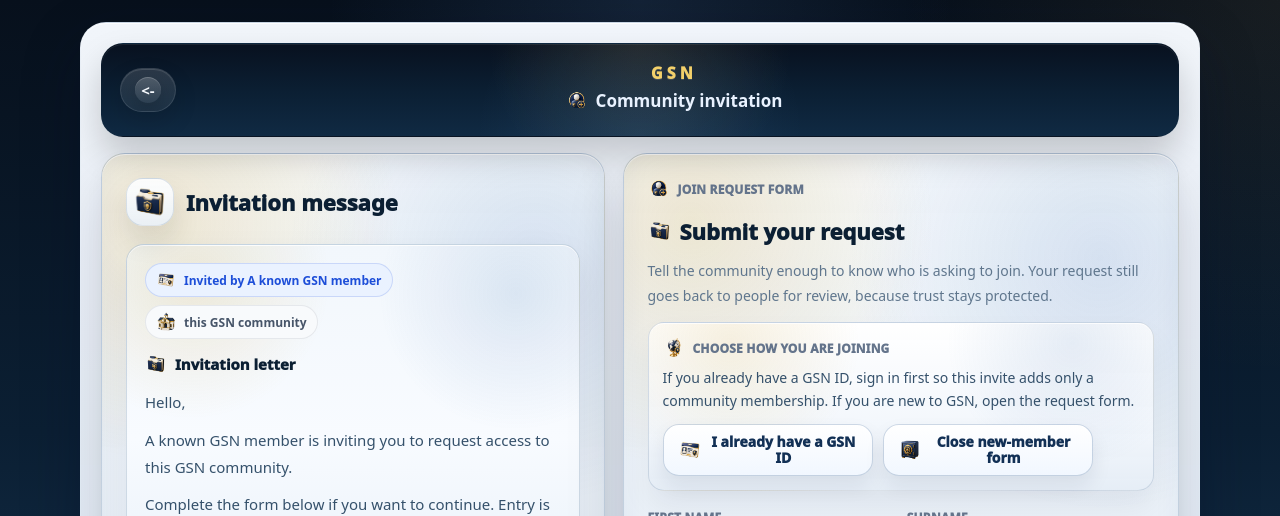
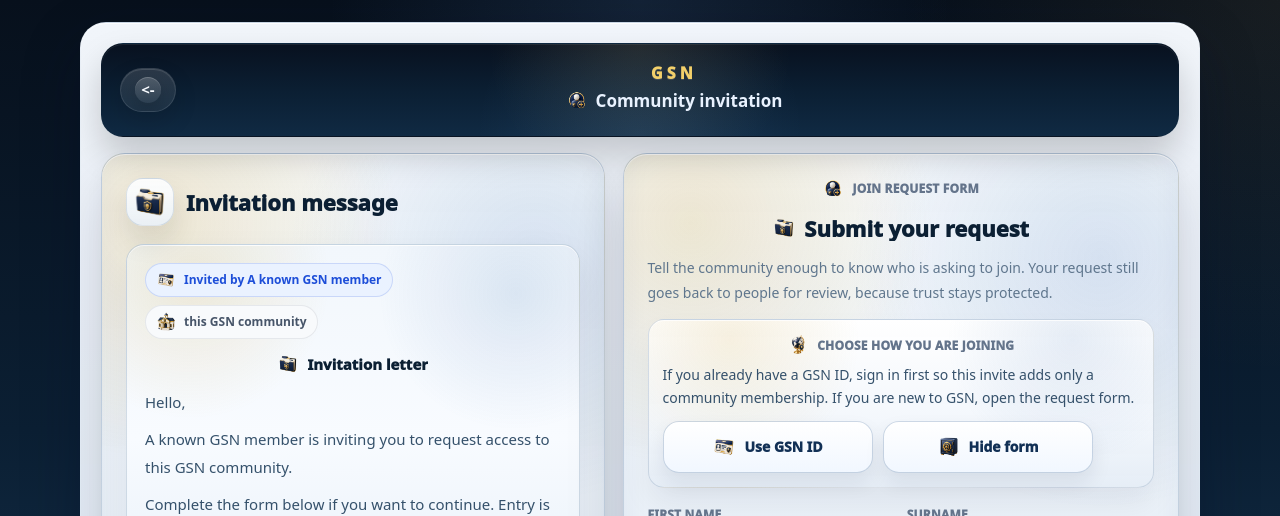
Before and after one commit to chumanwafor216-svg/gmfn-mvp, a React (Vite) app in the folder frontend/: page /join/1 in a window 1280 px wide. Shown: the top 516 px of the page. Built offline with nearby package versions, Linux system fonts and the light colour scheme; no server answers.

Commit message:
Stabilize join invite buttons

```diff
--- a/frontend/src/pages/JoinEntryPage.tsx
+++ b/frontend/src/pages/JoinEntryPage.tsx
@@ -170,9 +170,39 @@ function joinEntryIconText(
   size = 24
 ) {
   return (
-    <span style={{ display: "inline-flex", alignItems: "center", gap: 8 }}>
-      <GsnLegacyIcon name={name} size={size} />
-      <span>{label}</span>
+    <span
+      style={{
+        display: "inline-flex",
+        alignItems: "center",
+        justifyContent: "center",
+        gap: 8,
+        width: "100%",
+        maxWidth: "100%",
+        minWidth: 0,
+        lineHeight: 1.12,
+        textAlign: "center",
+        whiteSpace: "normal",
+      }}
+    >
+      <GsnLegacyIcon
+        name={name}
+        size={size}
+        style={{ display: "inline-grid", flex: "0 0 auto" }}
+      />
+      <span
+        style={{
+          minWidth: 0,
+          maxWidth: "100%",
+          overflow: "hidden",
+          overflowWrap: "normal",
+          wordBreak: "normal",
+          hyphens: "none",
+          textAlign: "center",
+          whiteSpace: "normal",
+        }}
+      >
+        {label}
+      </span>
     </span>
   );
 }
@@ -210,12 +240,22 @@ function entryChoiceActionStyle(kind: "primary" | "secondary"): React.CSSPropert
     maxHeight: 52,
     borderRadius: 16,
     minWidth: 0,
+    boxSizing: "border-box",
+    display: "inline-flex",
+    alignItems: "center",
+    justifyContent: "center",
+    flexShrink: 0,
     padding: "0 14px",
     fontSize: 14,
     fontWeight: 1000,
     lineHeight: 1.15,
+    textAlign: "center",
     whiteSpace: "normal",
     overflowWrap: "normal",
+    wordBreak: "normal",
+    hyphens: "none",
+    touchAction: "manipulation",
+    WebkitTapHighlightColor: "transparent",
     border: primary
       ? "1px solid rgba(28,76,126,0.28)"
       : "1px solid rgba(28,76,126,0.18)",
@@ -1890,7 +1930,7 @@ export default function JoinEntryPage() {
                     stableHeight={52}
                     style={entryChoiceActionStyle("primary")}
                   >
-                    {joinEntryIconText("id", "Join with existing GSN ID")}
+                    {joinEntryIconText("id", "Join with GSN ID")}
                   </PrimaryButton>
                 </div>
               </div>
@@ -1920,7 +1960,7 @@ export default function JoinEntryPage() {
                     stableHeight={52}
                     style={entryChoiceActionStyle("secondary")}
                   >
-                    {joinEntryIconText("join-person-plus", "Open request form")}
+                    {joinEntryIconText("join-person-plus", "Open form")}
                   </SecondaryButton>
                 </CardActionRow>
               </div>
@@ -1965,7 +2005,7 @@ export default function JoinEntryPage() {
                     stableHeight={52}
                     style={entryChoiceActionStyle("secondary")}
                   >
-                    {joinEntryIconText("id", "I already have a GSN ID")}
+                    {joinEntryIconText("id", "Use GSN ID")}
                   </StableCtaLink>
 
                   <SecondaryButton
@@ -1988,8 +2028,8 @@ export default function JoinEntryPage() {
                       inviteChecking
                         ? "Checking"
                         : formOpen
-                        ? "Close new-member form"
-                        : "I am new to GSN"
+                        ? "Hide form"
+                        : "New request"
                     )}
                   </SecondaryButton>
                 </div>
@@ -2108,7 +2148,7 @@ export default function JoinEntryPage() {
                       stableHeight={52}
                       style={entryChoiceActionStyle("secondary")}
                     >
-                      {joinEntryIconText("eye", "Check approval status")}
+                      {joinEntryIconText("eye", "Approval status")}
                     </StableCtaLink>
                   ) : (
                     <StableCtaLink
@@ -2118,7 +2158,7 @@ export default function JoinEntryPage() {
                       stableHeight={52}
                       style={entryChoiceActionStyle("secondary")}
                     >
-                      {joinEntryIconText("document", "Open pending page")}
+                      {joinEntryIconText("document", "Pending page")}
                     </StableCtaLink>
                   )}
                 </div>
@@ -2271,7 +2311,7 @@ export default function JoinEntryPage() {
                     width: isCompact ? "100%" : "min(100%, 420px)",
                   }}
                 >
-                  {joinEntryIconText("join-person-plus", "Submit Join Request")}
+                  {joinEntryIconText("join-person-plus", "Submit request")}
                 </PrimaryButton>
               </div>
             </form>
--- a/frontend/tools/audit-entry-auth-contracts.mjs
+++ b/frontend/tools/audit-entry-auth-contracts.mjs
@@ -120,7 +120,7 @@ assertContains(
 
 assertContains(
   "src/pages/JoinEntryPage.tsx",
-  /If you already have a GSN ID[\s\S]*I already have a GSN ID[\s\S]*I am new to GSN/,
+  /If you already have a GSN ID[\s\S]*Use GSN ID[\s\S]*New request/,
   "Logged-out invite entry must branch existing GSN holders away from new-person signup."
 );
 
@@ -138,7 +138,7 @@ assertContains(
 
 assertContains(
   "src/pages/JoinEntryPage.tsx",
-  /lockedAuthenticatedWithoutGmfn[\s\S]*old or unclear sign-in session[\s\S]*Sign in again[\s\S]*Open request form/,
+  /lockedAuthenticatedWithoutGmfn[\s\S]*old or unclear sign-in session[\s\S]*Sign in again[\s\S]*Open form/,
   "Join Entry must explain and recover from an unclear stored session instead of dead-ending after invite validation."
 );
 
```
Also changed, not shown: frontend/tools/audit-button-stability.mjs (+7 -1 lines), frontend/tools/audit-existing-community-invite-line.mjs (+8 -2 lines), 1 other file (tests, documents, lock files or other folders).
